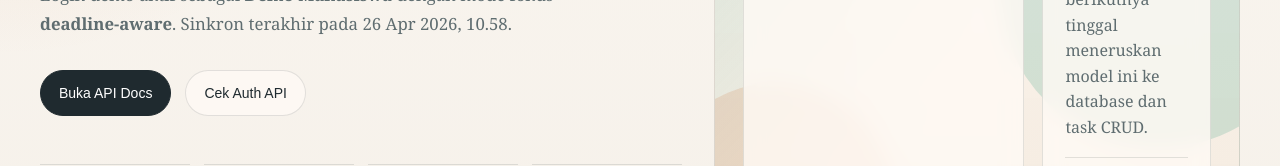
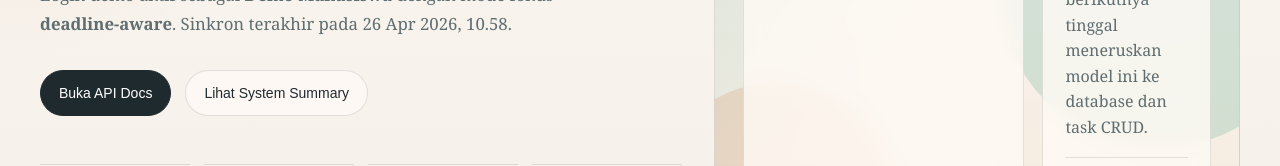
Before and after one commit to LilWest03/PlannerTest, a Next.js app in the folder frontend/: page / in a window 1280 px wide. Shown: the part 366-532 px from the top of the page. Built offline with nearby package versions, Linux system fonts and the light colour scheme; no server answers.

Commit message:
Point secondary homepage action to public system summary

```diff
--- a/frontend/app/page.tsx
+++ b/frontend/app/page.tsx
@@ -204,8 +204,8 @@ export default async function Home() {
               <a className="primary" href={`${browserApiBaseUrl}/docs`}>
                 Buka API Docs
               </a>
-              <a className="secondary" href={`${browserApiBaseUrl}/api/v1/auth/me`}>
-                Cek Auth API
+              <a className="secondary" href={`${browserApiBaseUrl}/api/v1/system/summary`}>
+                Lihat System Summary
               </a>
             </div>
             <div className="support-grid">
```
